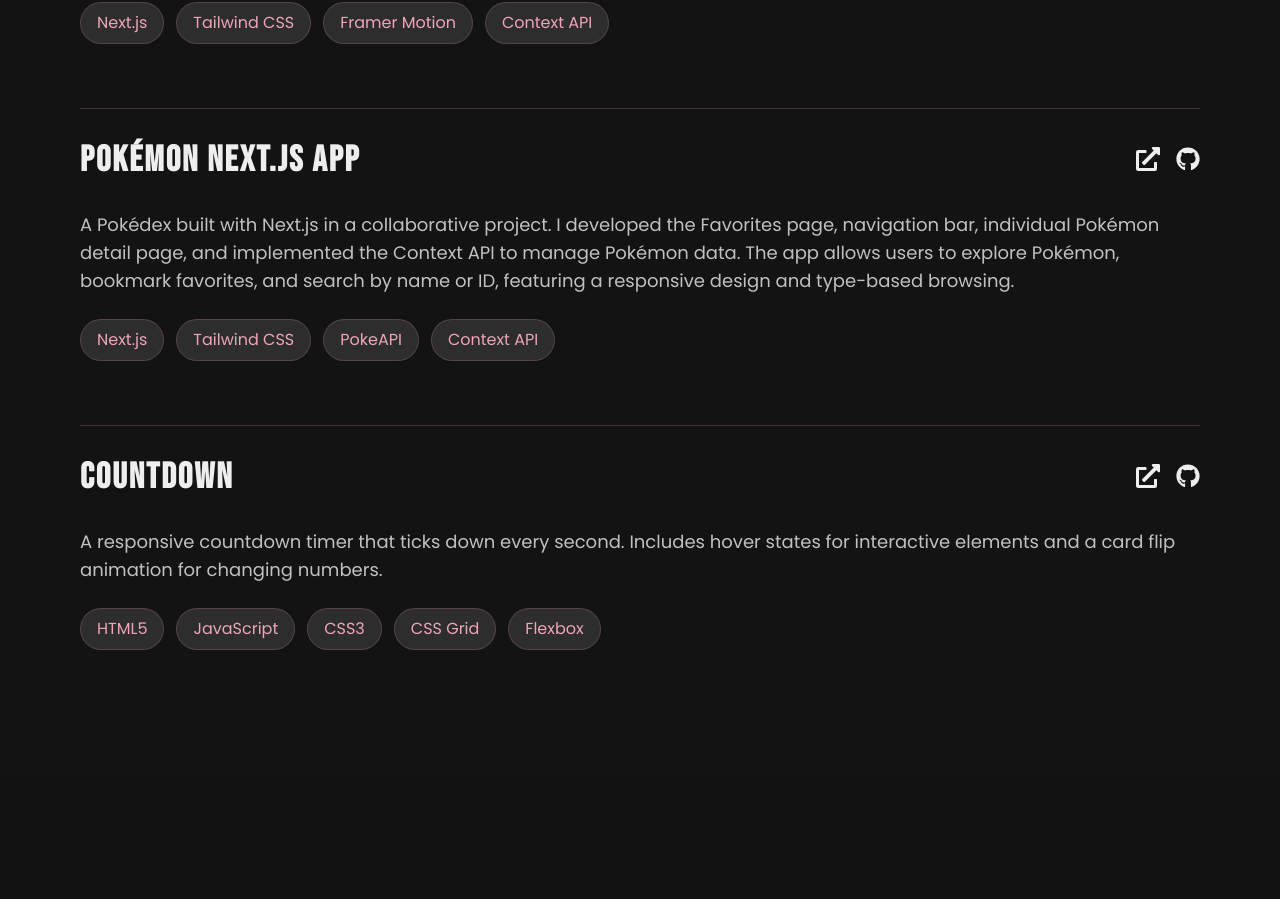
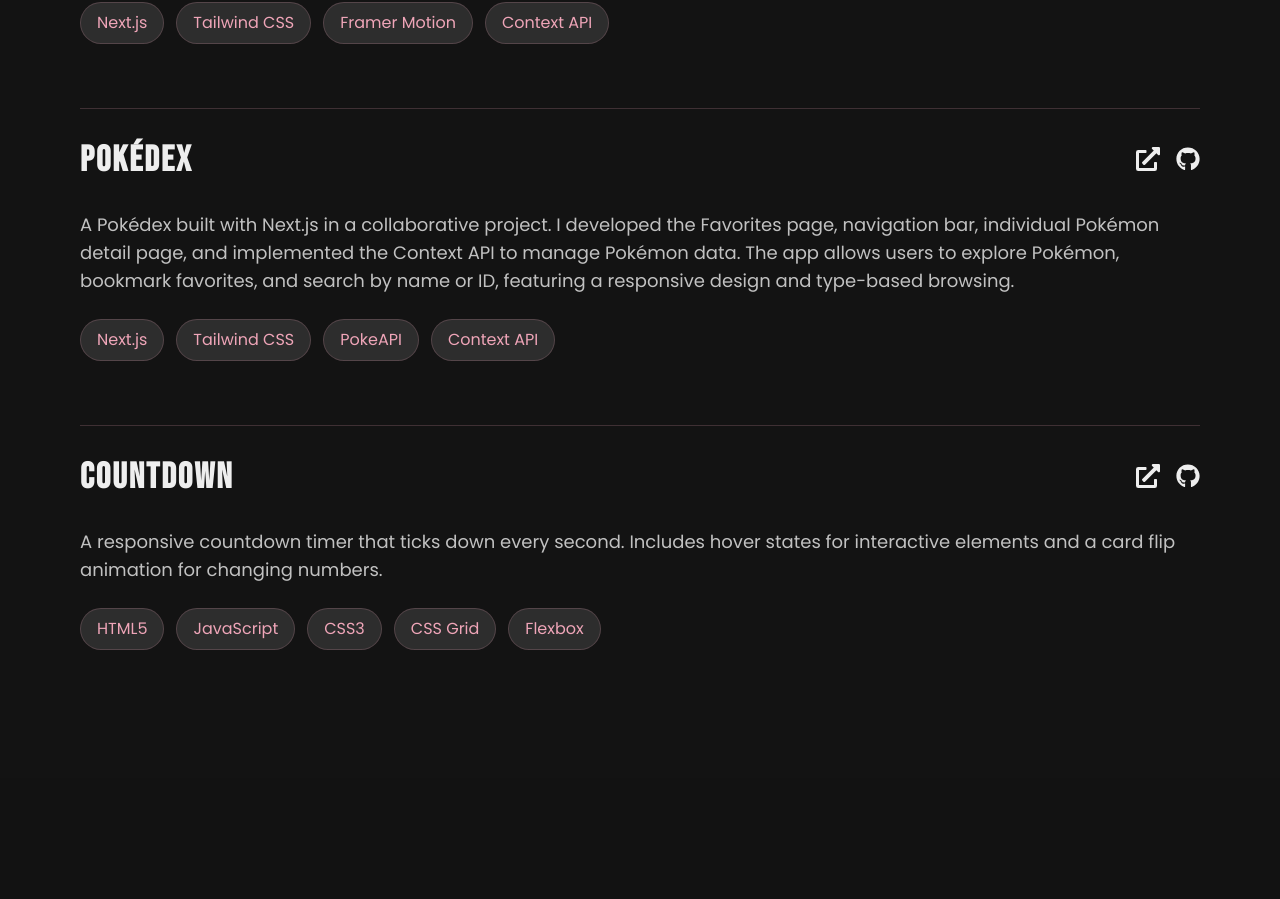
Before and after one commit to zarhaselene/portfolio, a Next.js app: page / in a window 1280 px wide. Shown: the part 1367-2266 px from the top of the page. Built offline with nearby package versions, Linux system fonts and the light colour scheme.

Commit message:
Update ProjectsAndSkills component to rename "Pokémon Next.js App" to "Pokédex"

```diff
--- a/src/app/layout/ProjectsAndSkills.jsx
+++ b/src/app/layout/ProjectsAndSkills.jsx
@@ -13,7 +13,7 @@
       githubUrl: "https://github.com/zarhaselene/fodmap-recipe",
     },
     {
-      title: "Pokémon Next.js App",
+      title: "Pokédex",
       description:
         "A Pokédex built with Next.js in a collaborative project. I developed the Favorites page, navigation bar, individual Pokémon detail page, and implemented the Context API to manage Pokémon data. The app allows users to explore Pokémon, bookmark favorites, and search by name or ID, featuring a responsive design and type-based browsing.",
       tags: ["Next.js", "Tailwind CSS", "PokeAPI", "Context API"],
```
